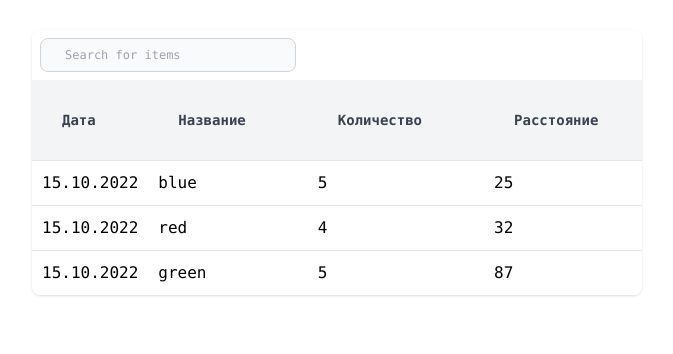
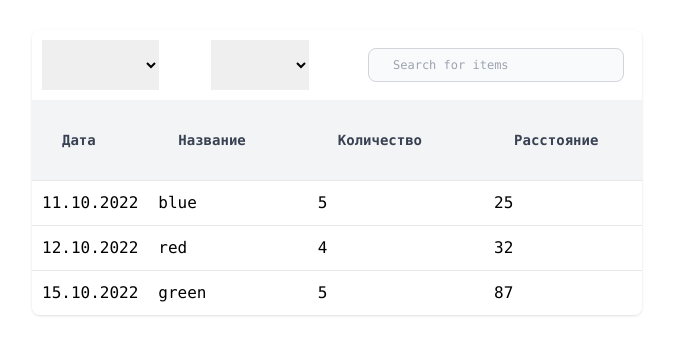
Before and after one commit to Dzhalal1/welbex-test, a Vue app: page / in a window 1280 px wide. Shown: the top 354 px of the page, without its empty margins (303-976 px from the left). Built offline with nearby package versions, Linux system fonts and the light colour scheme.

Commit message:
филтрация данных

```diff
--- a/src/components/WTable.vue
+++ b/src/components/WTable.vue
@@ -1,11 +1,36 @@
 <template>
   <div class="w_table_main">
-    <input type="text" id="table-search" class="w_input" placeholder="Search for items">
+    <div class="flex justify-between">
+      <select v-model="filterColum">
+        <option v-for="option in header"
+                :key="option.value"
+                :value="option.value"
+        >{{ option.title }}
+        </option>
+      </select>
+      <select v-model="filterCondition">
+        <option v-for="option in conditions"
+                :key="option.value"
+                :value="option.value"
+        >{{ option.title }}
+        </option>
+      </select>
+      <input
+          v-model="filterValue"
+          type="text" id="table-search"
+          class="w_input"
+          placeholder="Search for items">
+    </div>
     <table class="w_table table-auto whitespace-no-wrap table-striped">
       <thead class="w_head">
       <tr class="text-left">
-        <th @click="setSort(col)" v-for="col in header" :key="col.value">
-          <div class="flex items-center group" :class="{'cursor-pointer': col.sorted}">
+        <th
+            @click="setSort(col)"
+            v-for="col in header"
+            :key="col.value">
+          <div
+              class="flex items-center group"
+              :class="{'cursor-pointer': col.sorted}">
             <span>{{ col.title }}</span>
             <svg v-if="col.sorted" xmlns="http://www.w3.org/2000/svg" fill="none" viewBox="0 0 24 24" stroke-width="1.5"
                  stroke="currentColor"
@@ -19,7 +44,7 @@
       </tr>
       </thead>
       <tbody>
-      <tr class="w_body_tr" v-for="(row,index) in sortedBody" :key="index">
+      <tr class="w_body_tr" v-for="(row,index) in filterBody" :key="index">
         <td v-for="col in header" :key="col.value">{{ row[col.value] }}</td>
       </tr>
       </tbody>
@@ -34,6 +59,15 @@ export default {
     return {
       sortedColum: null,
       sortDirection: 1,
+      conditions: [
+        {title: 'Больше', value: 1, func: (obj) => obj[this.filterColum] > this.filterValue},
+        {title: 'Меньше', value: 2, func: (obj) => obj[this.filterColum] < this.filterValue},
+        {title: 'Равно', value: 3, func: (obj) => obj[this.filterColum] === this.filterValue},
+        {title: 'Содержит', value: 4, func: (obj) => `${obj[this.filterColum]}`.includes(this.filterValue)}
+      ],
+      filterColum: null,
+      filterCondition: null,
+      filterValue: null,
     }
   },
   props: {
@@ -54,6 +88,13 @@ export default {
         })
       }
       return this.body
+    },
+    filterBody() {
+      if (!this.filterColum || !this.filterValue || !this.filterCondition) {
+        return this.sortedBody
+      }
+      const condition = this.conditions.find(obj => obj.value === this.filterCondition)
+      return this.sortedBody.filter(condition.func)
     }
   },
   methods: {
@@ -65,7 +106,7 @@ export default {
         this.sortDirection *= -1
       }
       this.sortedColum = colum.value
-    }
+    },
   }
 }
 </script>
--- a/src/store/data/index.js
+++ b/src/store/data/index.js
@@ -13,13 +13,13 @@ const actions = {
     async getTable() {
         return [
             {
-                date: '2022-10-15',
+                date: '2022-10-11',
                 title: 'blue',
                 count: 5,
                 distance: 25,
             },
             {
-                date: '2022-10-15',
+                date: '2022-10-12',
                 title: 'red',
                 count: 4,
                 distance: 32,
```
